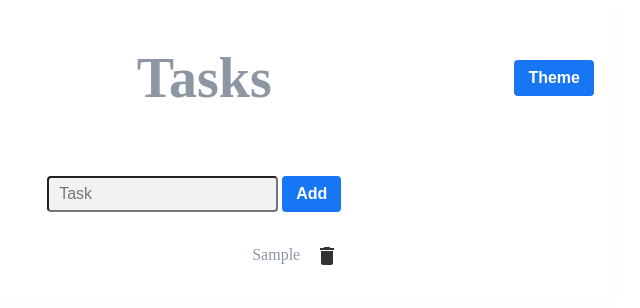
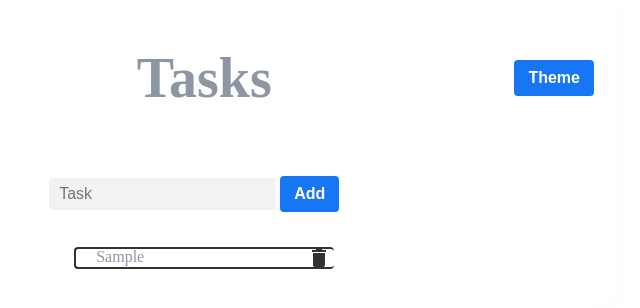
Before and after one commit to GastonV/16_md_toDoList, a website built with webpack: page src/index.html in a window 1280 px wide. Both pictures are taken after typing "Sample" into the empty fields and a click on the button "Add". Shown: the whole page, without its empty margins (376-1016 px from the left). Built offline with nearby package versions, Linux system fonts and the light colour scheme; files whose address does not match are found by name.

Commit message:
some update on twist

```diff
--- a/src/assets/styles/globals.scss
+++ b/src/assets/styles/globals.scss
@@ -10,10 +10,11 @@ svg {
     --prime-background: #FFFFFF;
     --prime-placeholder: #87919E;
     --prime-input: #F2F2F2;
-    --prime-button: #1676F3;
     --prime-font: rgba(28, 48, 74, 0.5);
     --prime-garbage: #323232;
     --prime-hover-btn: #254672;
+    --prime-theme: #1676F3;
+    --prime-border: #323232;
 }
 
 .dark__theme {
@@ -26,4 +27,6 @@ svg {
     --prime-font: #DADADA;
     --prime-garbage: #FFFFFF;
     --prime-hover-btn: #7cabe9;
+    --prime-theme: #87919E;
+    --prime-border: #87919E;
 }
--- a/src/scripts.ts
+++ b/src/scripts.ts
@@ -14,7 +14,7 @@ btn__add.addEventListener('click', (e) => {
   if (!inputText) {
     return;
   }
-  if (listContainsTask(inputText)) {
+  if (listContainsTask(inputText) && inputText.length <= 25) {
     return;
   }
 
@@ -23,11 +23,10 @@ btn__add.addEventListener('click', (e) => {
   const svg = document.createElement('p');
   const tag = document.createElement('div');
 
-  svg.classList.add('js__delete');
+  svg.classList.add('.js__delete', 'js__pdelete');
   svg.innerHTML = svgItem;
-  tag.classList.add('js__delete', 'margin--bottom--7');
+  tag.classList.add('js__delete', 'margin--bottom--7', 'listItem');
   svg.setAttribute('src', svgPath);
-  tag.classList.add('listItem');
   tag.appendChild(taskText);
   tag.appendChild(svg);
 
--- a/src/styles.scss
+++ b/src/styles.scss
@@ -36,11 +36,16 @@
   color: var(--prim);
   border-radius: 4px;
   padding: 7px 10px;
+  border: none;
+
+  &:focus {
+    outline: var(--prime-font);
+  }
 }
 
 .btn_add {
   color: var(--prime-white);
-  background-color: var(--prime-button);
+  background-color: var(--prime-theme);
   height: 36px;
   border-radius: 4px;
   padding: 8px 14px;
@@ -55,6 +60,8 @@
 }
 
 .taskList {
+  transition-delay: 1s, 250ms;
+  transition-property: margin-right, color;
   max-width: 400px;
   min-width: 260px;
   display: flex;
@@ -62,10 +69,23 @@
   align-content: flex-end;
 }
 
+.js__pdelete {
+  display: flex;
+  justify-items: fl;
+  align-items: center;
+  padding-right: 8px;
+}
+
 .js__delete {
+
   display: flex;
-  justify-content: flex-end;
+  justify-content: space-between;
   padding-left: 20px;
   color: var(--prime-font);
   fill: var(--prime-background);
+  max-width: 400px;
+  border-radius: 4px;
+  border-left: 2px solid var(--prime-border);
+  border-top: 2px solid var(--prime-border);
+  border-bottom: 2px solid var(--prime-border);
 }
```
